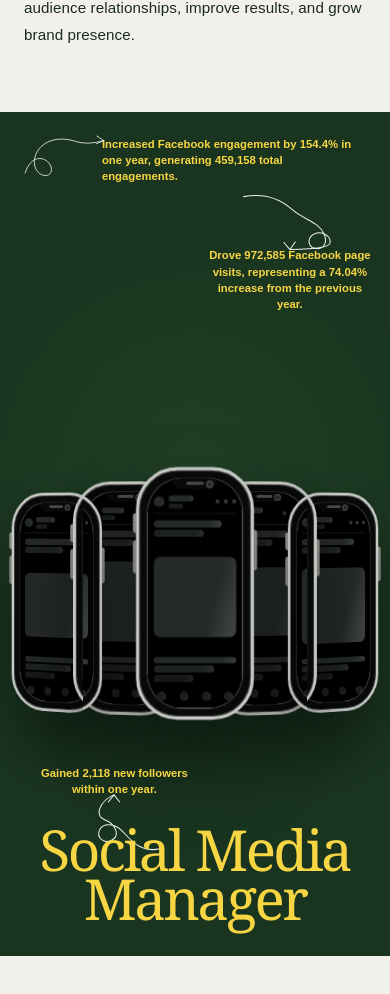
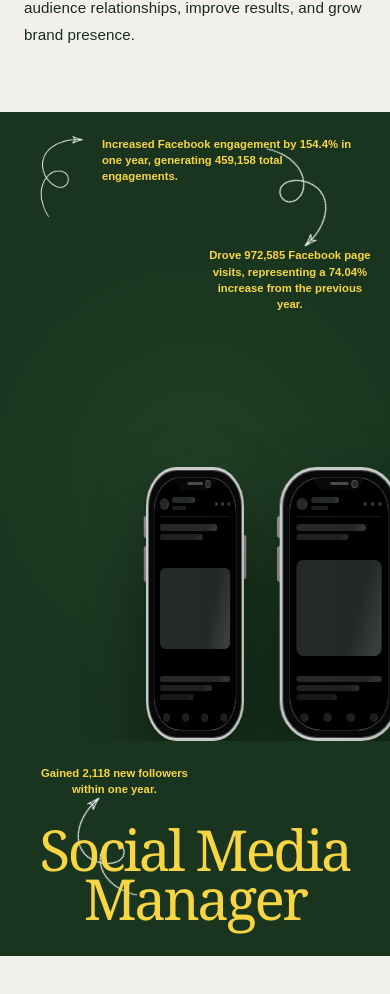
Before and after one commit to Spaydurman/my-loves-portfolio, a React (Vite) app: page / in a window 390 px wide. Shown: the part 2094-3088 px from the top of the page. Built offline with nearby package versions, Linux system fonts and the light colour scheme.

Commit message:
Refactor SocialMediaManager component to replace SketchArrow with image assets and enhance accessibility features

```diff
--- a/src/components/SocialMediaManager.tsx
+++ b/src/components/SocialMediaManager.tsx
@@ -1,7 +1,7 @@
 import { motion, useReducedMotion } from 'motion/react'
 
+import arrowImage from '../assets/social-media-manager/arrow.png'
 import IPhoneDevice from './ui/IPhoneDevice'
-import SketchArrow from './ui/SketchArrow'
 import SocialSkeletonScreen from './ui/SocialSkeletonScreen'
 
 const phones = [
@@ -31,7 +31,7 @@ export default function SocialMediaManager() {
         className="social-manager-canvas relative mx-auto max-w-[88rem]"
       >
         <div className="social-stat social-stat--engagement">
-          <SketchArrow className="social-arrow social-arrow--engagement text-white/90" />
+          <img src={arrowImage} alt="" aria-hidden="true" className="social-arrow social-arrow--engagement" />
           <p>
             Increased Facebook engagement by <strong>154.4%</strong> in one year, generating{' '}
             <strong>459,158</strong> total engagements.
@@ -39,14 +39,20 @@ export default function SocialMediaManager() {
         </div>
 
         <div className="social-stat social-stat--visits">
-          <SketchArrow variant="down" className="social-arrow social-arrow--visits text-white/90" />
+          <img src={arrowImage} alt="" aria-hidden="true" className="social-arrow social-arrow--visits" />
           <p>
             Drove <strong>972,585</strong> Facebook page visits, representing a <strong>74.04%</strong>{' '}
             increase from the previous year.
           </p>
         </div>
 
-        <div className="social-phone-stage" aria-label="Five social media project placeholders">
+        <div
+          className="social-phone-stage"
+          role="region"
+          aria-label="Swipe horizontally to view five social media project placeholders"
+          tabIndex={0}
+        >
+          <div className="social-phone-track">
             {phones.map((phone, index) => (
               <div key={phone.label} className={phone.className}>
                 <motion.div
@@ -54,13 +60,15 @@ export default function SocialMediaManager() {
                   whileInView={{ opacity: 1, y: 0 }}
                   viewport={{ once: true, amount: 0.15 }}
                   transition={{ duration: 0.75, delay: 0.08 + index * 0.06, ease: [0.22, 1, 0.36, 1] }}
+                  className="h-full"
                 >
-                <IPhoneDevice label={phone.label} className="max-w-none">
+                  <IPhoneDevice label={phone.label} className="h-full max-w-none">
                     <SocialSkeletonScreen variant={index} />
                   </IPhoneDevice>
                 </motion.div>
               </div>
             ))}
+          </div>
         </div>
 
         <div className="social-stat social-stat--followers">
@@ -69,7 +77,7 @@ export default function SocialMediaManager() {
             <br />
             within one year.
           </p>
-          <SketchArrow variant="up" className="social-arrow social-arrow--followers text-white/90" />
+          <img src={arrowImage} alt="" aria-hidden="true" className="social-arrow social-arrow--followers" />
         </div>
 
         <h2 id="social-media-title" className="social-manager-title about-title">
--- a/src/index.css
+++ b/src/index.css
@@ -53,15 +53,24 @@ body {
   position: absolute;
   inset: 13% 0 20%;
   perspective: 75rem;
-  perspective-origin: 50% 46%;
+  perspective-origin: 50% 100%;
   transform-style: preserve-3d;
+}
+
+.social-phone-stage:focus-visible {
+  outline: 2px solid rgb(248 214 67 / 85%);
+  outline-offset: 0.25rem;
+}
+
+.social-phone-track {
+  display: contents;
 }
 
 .social-phone {
   position: absolute;
   bottom: 0;
-  left: 50%;
-  width: min(14.5vw, 27svh, 16.25rem);
+  aspect-ratio: 9 / 19.25;
+  width: min(12.75vw, 25svh, 14.25rem);
   transform-origin: bottom center;
   transform-style: preserve-3d;
   backface-visibility: hidden;
@@ -69,27 +78,32 @@ body {
 
 .social-phone--far-left {
   z-index: 1;
-  transform: translate3d(-205%, 0, -4.5rem) rotateY(-28deg) scale(0.96);
+  left: 12%;
+  transform: translateX(-50%) rotateY(48deg);
 }
 
 .social-phone--left {
   z-index: 2;
-  transform: translate3d(-124%, 0, -1.5rem) rotateY(-14deg) scale(0.985);
+  left: 31%;
+  transform: translateX(-50%) rotateY(26deg);
 }
 
 .social-phone--center {
   z-index: 5;
-  transform: translate3d(-50%, 0, 1.75rem) scale(1.04);
+  left: 50%;
+  transform: translateX(-50%);
 }
 
 .social-phone--right {
   z-index: 2;
-  transform: translate3d(24%, 0, -1.5rem) rotateY(14deg) scale(0.985);
+  left: 69%;
+  transform: translateX(-50%) rotateY(-26deg);
 }
 
 .social-phone--far-right {
   z-index: 1;
-  transform: translate3d(105%, 0, -4.5rem) rotateY(28deg) scale(0.96);
+  left: 88%;
+  transform: translateX(-50%) rotateY(-48deg);
 }
 
 .social-skeleton-block {
@@ -142,6 +156,11 @@ body {
 
 .social-arrow {
   position: absolute;
+  display: block;
+  height: auto;
+  max-width: none;
+  pointer-events: none;
+  user-select: none;
 }
 
 .social-arrow--engagement {
@@ -154,14 +173,14 @@ body {
   bottom: calc(100% - 0.25rem);
   left: 50%;
   width: clamp(7.5rem, 10vw, 10.5rem);
-  transform: translateX(-50%);
+  transform: translateX(-50%) rotate(135deg);
 }
 
 .social-arrow--followers {
   top: calc(100% - 0.2rem);
   left: 50%;
   width: clamp(7.5rem, 10vw, 10.5rem);
-  transform: translateX(-50%);
+  transform: translateX(-50%) rotate(-45deg);
 }
 
 .social-manager-title {
@@ -191,23 +210,32 @@ body {
   }
 
   .social-phone {
-    width: min(20vw, 24svh, 10.75rem);
+    width: min(17vw, 23svh, 9.5rem);
   }
 
   .social-phone--far-left {
-    transform: translate3d(-192%, 0, -3rem) rotateY(-24deg) scale(0.95);
+    left: 12%;
+    transform: translateX(-50%) rotateY(44deg);
   }
 
   .social-phone--left {
-    transform: translate3d(-122%, 0, -1rem) rotateY(-12deg) scale(0.98);
+    left: 31%;
+    transform: translateX(-50%) rotateY(24deg);
+  }
+
+  .social-phone--center {
+    left: 50%;
+    transform: translateX(-50%);
   }
 
   .social-phone--right {
-    transform: translate3d(22%, 0, -1rem) rotateY(12deg) scale(0.98);
+    left: 69%;
+    transform: translateX(-50%) rotateY(-24deg);
   }
 
   .social-phone--far-right {
-    transform: translate3d(92%, 0, -3rem) rotateY(24deg) scale(0.95);
+    left: 88%;
+    transform: translateX(-50%) rotateY(-44deg);
   }
 
   .social-stat--engagement {
@@ -244,31 +272,57 @@ body {
   }
 
   .social-phone-stage {
-    inset: 27% -1rem 27%;
+    inset: 24% -1rem;
+    overflow-x: auto;
+    overflow-y: hidden;
+    overscroll-behavior-inline: contain;
+    perspective-origin: 50% 100%;
+    scroll-padding-inline: calc((100vw - 8rem) / 2);
+    scroll-snap-type: x proximity;
+    scrollbar-width: none;
+    touch-action: pan-x;
+  }
+
+  .social-phone-stage::-webkit-scrollbar {
+    display: none;
+  }
+
+  .social-phone-track {
+    display: flex;
+    align-items: flex-end;
+    gap: 1rem;
+    width: max-content;
+    height: 100%;
+    padding-inline: calc((100vw - 8rem) / 2);
   }
 
   .social-phone {
-    width: min(29vw, 20svh, 8rem);
+    position: relative;
+    bottom: auto;
+    left: auto;
+    flex: 0 0 8rem;
+    width: 8rem;
+    scroll-snap-align: center;
   }
 
   .social-phone--far-left {
-    transform: translate3d(-176%, 0, -2rem) rotateY(-22deg) scale(0.93);
+    transform: rotateY(40deg);
   }
 
   .social-phone--left {
-    transform: translate3d(-112%, 0, -0.75rem) rotateY(-11deg) scale(0.975);
+    transform: rotateY(22deg);
   }
 
   .social-phone--center {
-    transform: translate3d(-50%, 0, 1rem) scale(1.03);
+    transform: none;
   }
 
   .social-phone--right {
-    transform: translate3d(12%, 0, -0.75rem) rotateY(11deg) scale(0.975);
+    transform: rotateY(-22deg);
   }
 
   .social-phone--far-right {
-    transform: translate3d(76%, 0, -2rem) rotateY(22deg) scale(0.93);
+    transform: rotateY(-40deg);
   }
 
   .social-stat {
```
Also changed, not shown: src/assets/social-media-manager/arrow.png (added). Lines whose indentation alone changed are shown as unchanged.
